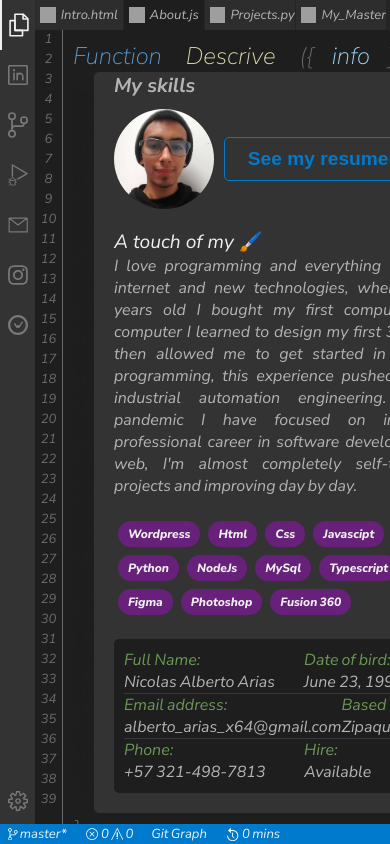
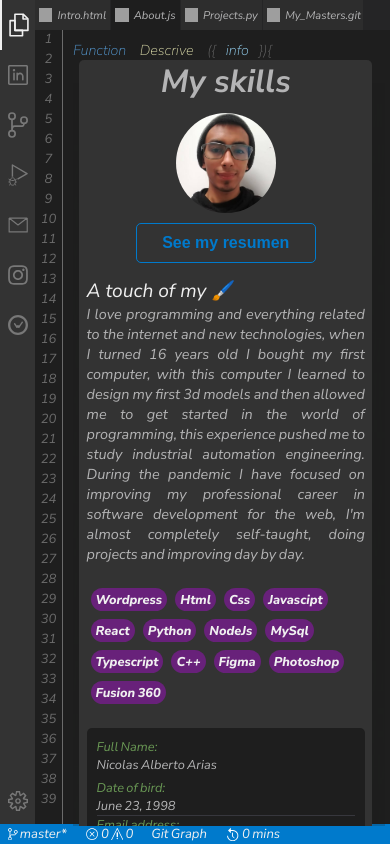
Before and after one commit to Alberto-Arias-x64/portfolio, a React (Create React App) app: page / in a window 390 px wide. Both pictures are taken after a click on the element "About.js". Built offline with nearby package versions, Linux system fonts and the light colour scheme; grey boxes are pictures that could not be loaded.

Commit message:
prebuild beta

```diff
--- a/src/index.css
+++ b/src/index.css
@@ -176,7 +176,7 @@ p {
   }
 
   h1 {
-    font-size: 38px;
+    font-size: 28px;
     position: relative;
   }
   .pulse::before {
@@ -199,7 +199,7 @@ p {
     }
   }
   h2 {
-    font-size: 24px;
+    font-size: 20px;
     font-weight: 200;
     color: var(--text_2);
     white-space: pre-wrap;
@@ -256,7 +256,7 @@ p {
   .f_row {
     display: flex !important;
     flex-direction: row;
-    gap: 18px;
+    gap: 10px;
   }
   .f_col {
     display: flex;
@@ -413,16 +413,18 @@ p {
   }
   #windows>div {
     height: 100%;
-    max-width: 90px;
+    max-width: 100px;
     display: flex;
     justify-content: flex-start;
     align-items: center;
     margin-right: 1px;
-    padding: 5px;
+    padding: 4px;
 
     background-color: var(--gray_3_1);
     cursor: pointer;
     overflow: hidden;
+
+    font-size: 0.7rem;
   }
   .windows_active {
     background-color: var(--gray_3) !important;
@@ -539,11 +541,10 @@ p {
     position: relative;
   }
   #intro_data {
-    margin-left: 5%;
-
-    display: grid;
-    grid-template-columns: 400px min-content;
-
+    margin-left: 2%;
+    width: 90%;
+
+    display: flex;
     align-items: center;
 
     position: absolute;
@@ -554,7 +555,8 @@ p {
     height: 200px;
   }
   .up {
-    font-size: 1rem;
+    width: 90%;
+    font-size: 0.85rem;
   }
   #icon_placeholder {
     width: 100%;
@@ -614,7 +616,9 @@ p {
     }
   }
 
-
+  #about > .f_row > h2{
+    font-size: 0.9rem;
+  }
   #about_container {
     height: 100%;
     display: flex;
@@ -625,7 +629,7 @@ p {
   #about_contend {
     width: fit-content;
     height: fit-content;
-    margin: 0 5%;
+    margin: 0 2%;
 
     display: flex;
     flex-direction: column;
@@ -639,22 +643,19 @@ p {
   }
   #about_data_img>h3 {
     margin-bottom: 10px;
+    font-size: 2rem;
   }
   #about_data {
+    width: calc(100vw - 27px - 35px - 35px);
     display: grid;
     height: fit-content;
     grid-template-rows: auto auto;
     align-items: center;
   }
   #about_data_img {
-    margin-left: 20px;
-    display: flex;
-    flex-direction: row;
-    flex-wrap: wrap;
-    align-items: center;
-  }
-  #about_data_img>h3 {
-    width: 100%;
+    display: flex;
+    flex-direction: column;
+    align-items: center;
   }
   #about_data_img>img {
     height: 100px;
@@ -663,29 +664,32 @@ p {
     object-fit: cover;
   }
   #about_data_img>button {
-    width: 200px;
+    width: 180px;
     height: fit-content;
-    margin: 10px 10px;
+    margin: 10px;
+    font-size: 1rem;
   }
   #about_data_contend {
-    max-width: 800px;
+    width: 95%;
 
     display: flex;
     flex-direction: column;
     gap: 20px;
-    margin: 20px;
+    margin: 5px auto;
+
+    font-size: 0.9rem;
   }
   #skills>* {
     display: inline-block;
     margin: 4px;
-    padding: 5px 10px;
+    padding: 2.5px 5px;
 
 
     color: var(--icon_2);
     border-radius: 20px;
     background-color: var(--purple_1);
     font-weight: 800;
-    font-size: 0.75rem;
+    font-size: 0.8rem;
   }
   #skills {
     order: 2;
@@ -705,7 +709,10 @@ p {
   }
   #table>div {
     display: grid;
-    grid-template-columns: 1fr 1fr;
+    grid-template-rows: 1fr 1fr;
+    gap: 5px;
+
+    font-size: 0.8rem;
   }
   .horizontal_center {
     width: 100%;
@@ -735,12 +742,13 @@ p {
   }
   #intro_contend_2 {
     height: 100%;
-    max-width: 650px;
+    max-width: 350px;
     padding: 10px;
 
   }
   .card {
-    max-width: 400px;
+    max-width: 350px;
+    min-width: 210px;
     display: grid;
     grid-template-rows: 60px auto auto 60px;
 
@@ -749,7 +757,8 @@ p {
     user-select: none;
   }
   .card_title {
-    padding: 15px;
+    padding: 8px;
+    text-align: center;
   }
   .card_contend {
     display: flex;
@@ -760,7 +769,7 @@ p {
     padding: 10px;
   }
   .card_datas {
-    width: fit-content;
+    width: 100%;
     margin: 0 auto;
 
     border-radius: 5px;
@@ -775,9 +784,9 @@ p {
   }
   .card_datas {
     display: flex;
-    flex-direction: row;
-    justify-content: center;
-    gap: 20px;
+    flex-direction: column;
+    justify-content: center;
+    gap: 10px;
   }
   .card_data {
     display: flex;
@@ -785,14 +794,15 @@ p {
     align-items: center;
   }
   .card_data_higth {
-    font-size: 1.25rem;
+    font-size: 1.2rem;
     font-weight: bold;
   }
   .card_img {
     width: 100%;
   }
   .swiper{
-    width: 100%
+    width: 100%;
+    left: -20px;
   }
   #project_img_bg{
     height: 100%;
@@ -818,11 +828,11 @@ p {
 
   #master_grid {
     width: 100%;
-    padding: 20px;
+    padding: 10px;
 
     display: grid;
     grid-auto-rows: 300px;
-    grid-template-columns: repeat(auto-fill, minmax(300px, 1fr));
+    grid-template-columns: repeat(auto-fill, minmax(200px, 1fr));
     gap: 15px;
   }
   .master_card {
@@ -1392,7 +1402,7 @@ p {
 
     display: grid;
     grid-auto-rows: 300px;
-    grid-template-columns: repeat(auto-fill, minmax(300px, 1fr));
+    grid-template-columns: repeat(auto-fill, minmax(220px, 1fr));
     gap: 15px;
   }
   .master_card {
@@ -1859,7 +1869,7 @@ p {
   }
   #intro_contend_2 {
     height: 100%;
-    max-width: 1300px;
+    max-width: 1200px;
     padding: 20px;
 
   }
```
Also changed, not shown: 6 other files (tests, documents, lock files or other folders).
